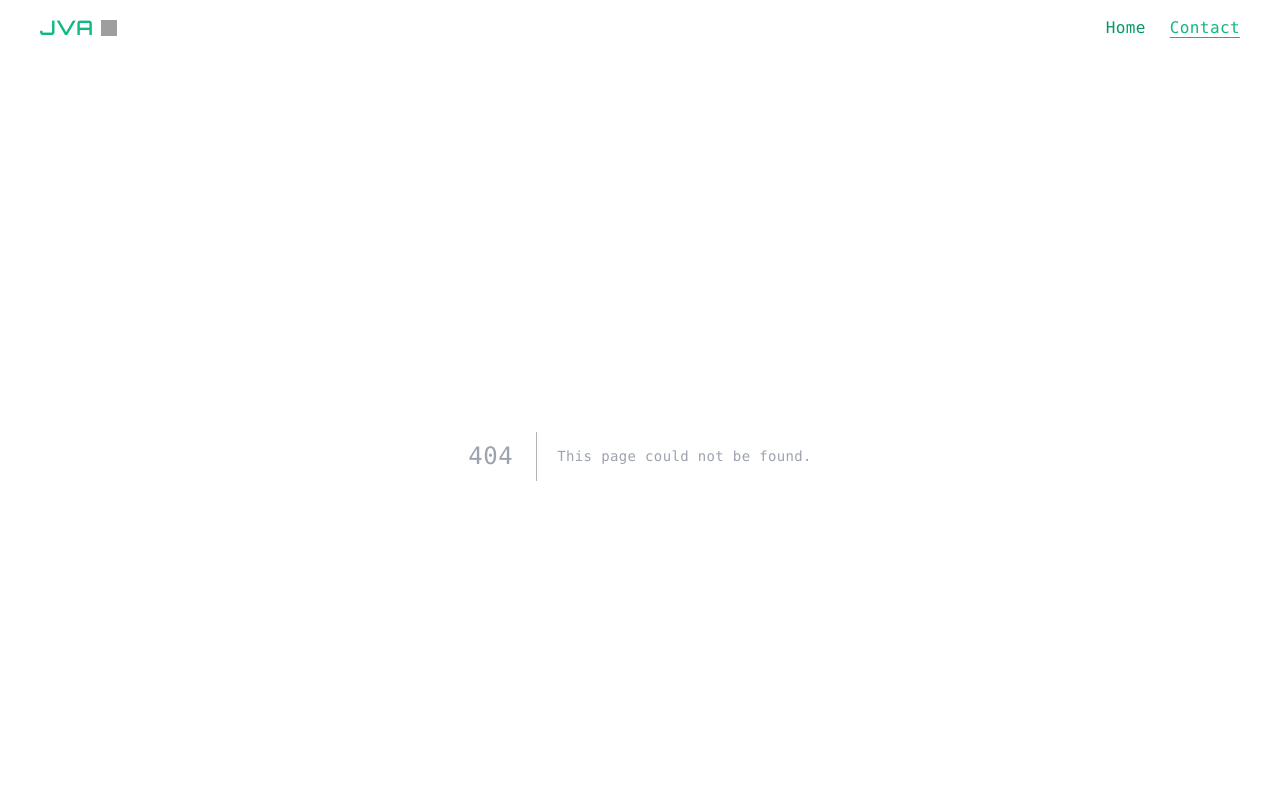
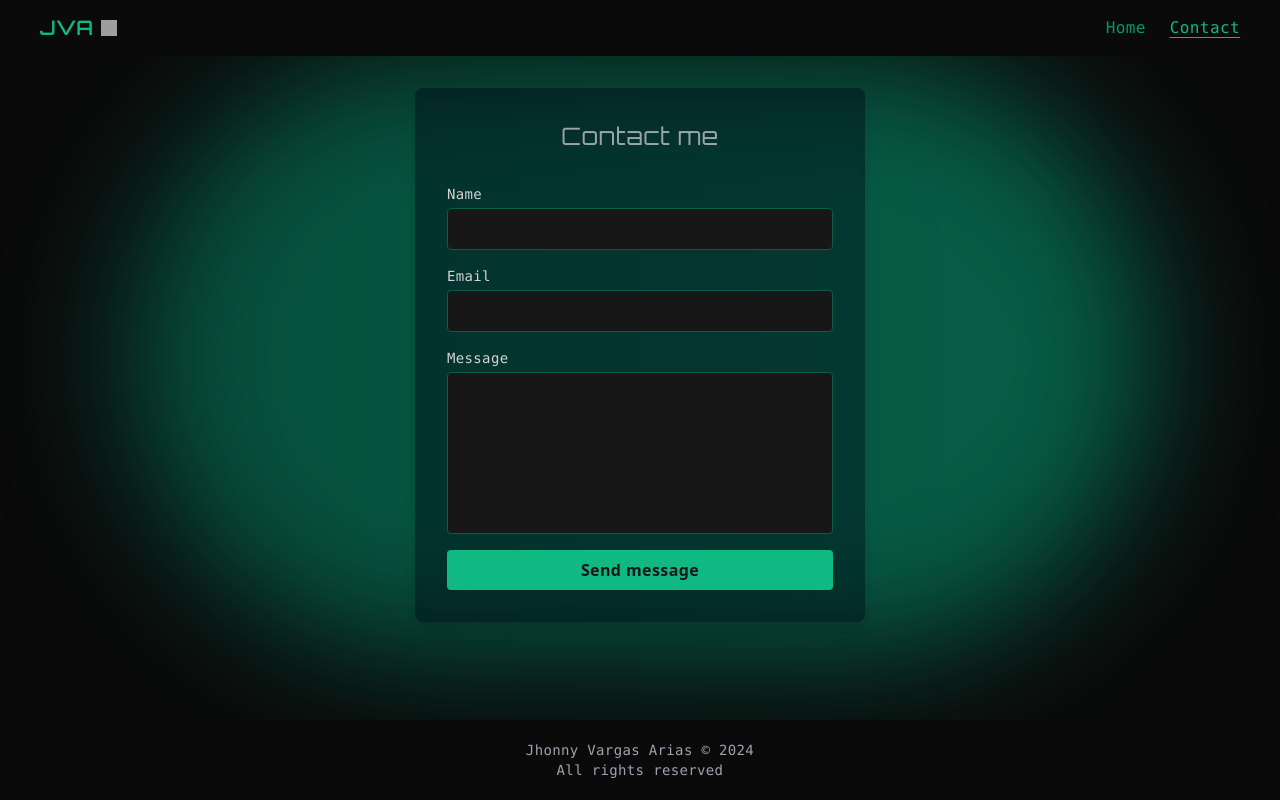
Before and after one commit to jhonny17/portfolio, a Next.js app: page /contact in a window 1280 px wide. Before the commit this address had no page. Built offline with nearby package versions, Linux system fonts and the light colour scheme; grey boxes are pictures that could not be loaded.

Commit message:
Add contact page

```diff
--- /dev/null
+++ b/src/app/contact/page.tsx
@@ -0,0 +1,12 @@
+import { Contact } from '@/sections/Contact';
+
+const ContactPage = () => {
+  return (
+    <>
+      <h1 className="sr-only">Contact</h1>
+      <Contact />
+    </>
+  );
+};
+
+export default ContactPage;
```
Also changed, not shown: 1 other file (tests, documents, lock files or other folders).
